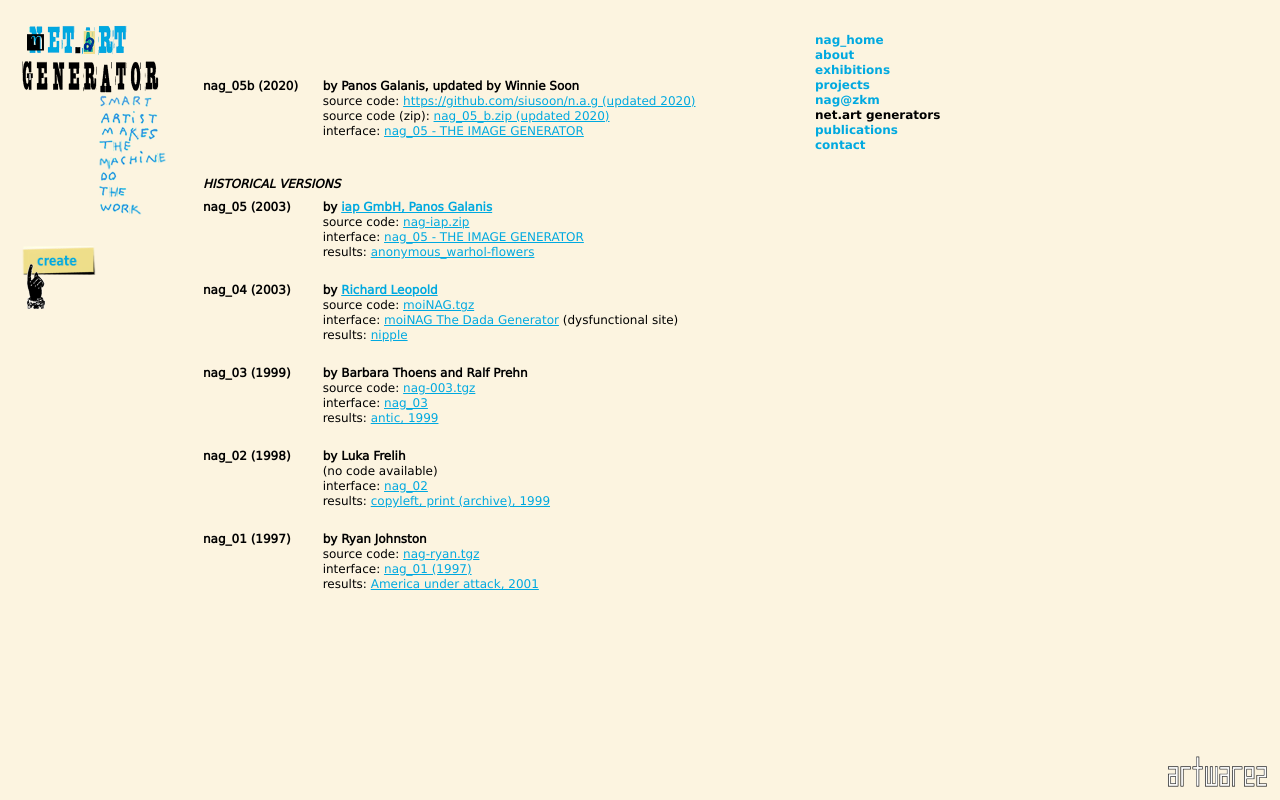
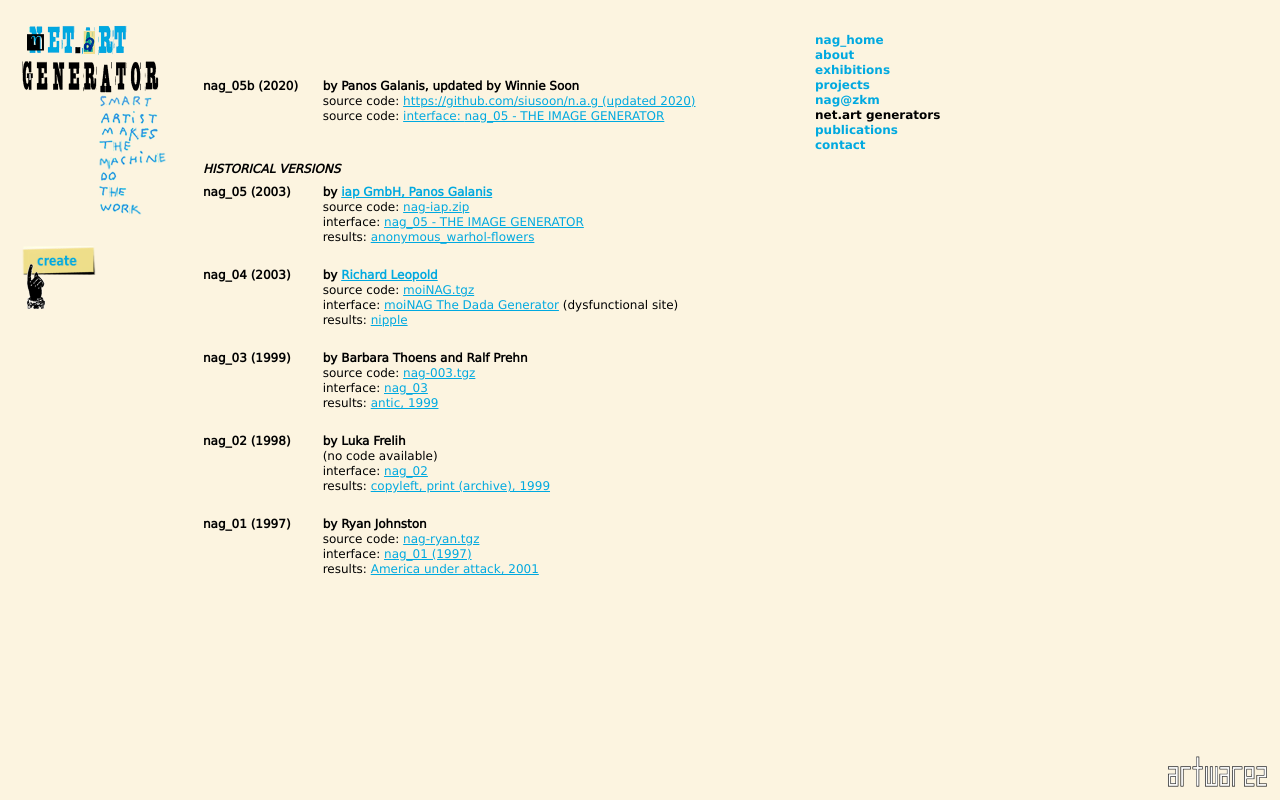
Before and after one commit to net-art-generator/net-art-generator.github.io, a plain HTML site: page nags.html in a window 1280 px wide. Drawn offline with Linux system fonts and the light colour scheme.

Commit message:
Update nags.html

```diff
--- a/nags.html
+++ b/nags.html
@@ -27,7 +27,7 @@
 				<td style="vertical-align:top"><b>nag_05b (2020)</b> &nbsp;&nbsp; </td>
 				<td style="vertical-align:top"><b>by Panos Galanis, updated by Winnie Soon</b><br />
 					source code: <a href="https://github.com/siusoon/n.a.g" target="_blank">https://github.com/siusoon/n.a.g (updated 2020)</a><br />
-					source code (zip): <a href="source/nag_05_b.zip">nag_05_b.zip (updated 2020)</a><br />
+					source code: <a href="https://github.com/net-art-generator/nag_05b</a><br/>
 					interface: <a href="http://nag.iap.de" target="_blank">nag_05 - THE IMAGE GENERATOR</a><br /><br /><br />
 				</td>
 			</tr>
```
